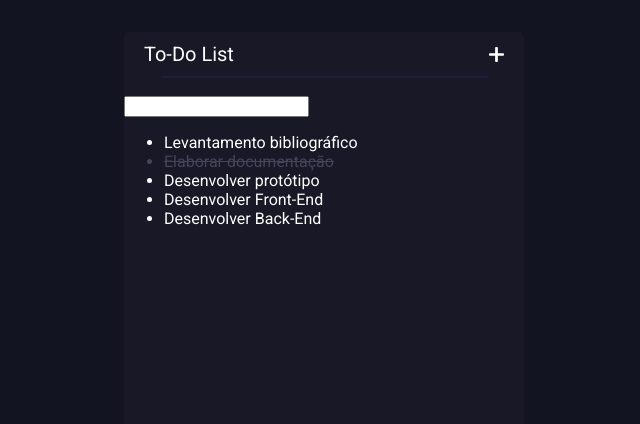
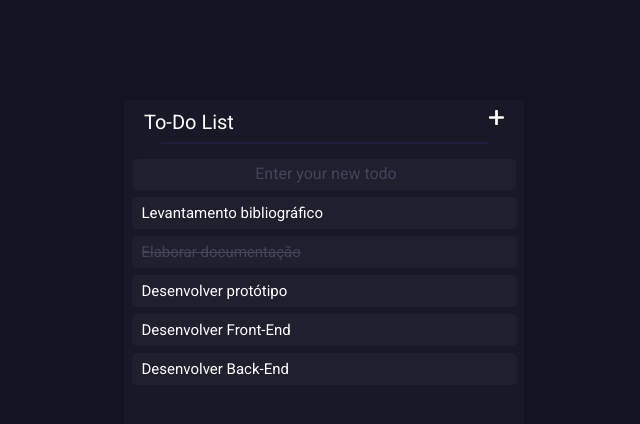
Before and after one commit to samuel4oliveira/todo-list, a plain HTML site: page app/index.html in a window 1280 px wide. Both pictures are taken after a click on the item "Elaborar documentação". Shown: the whole page, without its empty margins (316-956 px from the left). Drawn offline with Linux system fonts and the light colour scheme.

Commit message:
Add melhorias visuais

```diff
--- a/app/app.css
+++ b/app/app.css
@@ -1,4 +1,4 @@
-@import url('https://fonts.googleapis.com/css2?family=Roboto&display=swap');
+@import url('https://fonts.googleapis.com/css2?family=Roboto:wght@300;400&display=swap');
 
 body {
     background-color: #131421;
@@ -11,12 +11,13 @@ body {
     width: 400px;
     height: 600px;
     margin: 0 auto;
-    margin-top: 32px;
-    border-radius: 1%;
+    border-radius: 5px;
+    margin-top: 100px;
 }
 
 .header {
     padding: 10px 20px;
+    padding-bottom: 0;
 }
 
 .header h1{
@@ -28,16 +29,70 @@ body {
 .header img{
     height: 15px;
     float: right;
-    margin-top: 5px;
 }
 
 .header hr {
-    margin-top: 10px;
+    margin-bottom: 1px;
     width: 325px;
     border-style: solid;
     border-color: rgba(110, 68, 255, 0.1);
 }
 
+.todos {
+    margin-top: 15px;
+}
+
+.todos input{
+    border-color: #1F1F2E;
+    background-color: #1F1F2E;
+    width: 375px;
+    height: 25px;
+    border-radius: 5px;
+    border-style: solid;
+}
+
+.todos input::placeholder {
+    font-size: 16px;
+    padding-left: 4px;
+    color: #44445B;
+    font-family: 'Roboto', sans-serif;
+    text-align: center;
+}
+
+.todos input:focus{
+    outline: none;
+}
+
+.center-input {
+    text-align: center;
+}
+
+.todos ul {
+    list-style: none;
+    margin: 0;
+    padding: 0;
+}
+
+.todos li {
+    width: 375px;
+    background-color: #1F1F2E;
+    border-radius: 5px;
+    margin: 7px auto;
+    padding-left: 10px;
+    height: 25px;
+    font-size: 15px;
+    padding-top: 7px;
+}
+
 .todos .deleteButton {
     display: none;
 }
+
+.todo-done {
+    color: #44445B;
+    text-decoration: line-through;
+}
+
+/* .display-input {
+    display: none;
+} */
--- a/app/index.html
+++ b/app/index.html
@@ -15,7 +15,9 @@
         </div>
 
         <div class="todos">
-            <input type="text">
+            <div class="center-input">
+                <input class="display-input" type="text" maxlength="41" placeholder="Enter your new todo">
+            </div>
 
             <ul id="buttons">
                 <li><span class="deleteButton">X</span> Levantamento bibliográfico</li>
--- a/app/script.js
+++ b/app/script.js
@@ -1,6 +1,8 @@
+let inputCounter = 0;
 let todosUl = document.querySelector(".todos ul");
 let todos = document.querySelectorAll(".todos li");
 let todoInput = document.querySelector(".todos input");
+let addTodoButton = document.querySelector(".header img");
 let deleteButton = document.querySelectorAll(".todos .deleteButton");
 
 init();
@@ -8,6 +10,7 @@ init();
 function init() {
     mouseEvents();
     deleteEvents();
+    addTodoEvent();
     inputEvents();
 }
 
@@ -23,8 +26,7 @@ function mouseEvents() {
         });
 
         todos[i].addEventListener("click", function(){
-            this.style.color = "#44445B";
-            this.style.textDecoration = "line-through";
+            this.classList.toggle("todo-done");
         });
     }
 }
@@ -37,13 +39,20 @@ function deleteEvents() {
     }
 }
 
+function addTodoEvent() {
+    addTodoButton.addEventListener("click", function(){
+        todoInput.classList.toggle("display-input");
+    });
+}
+
 function inputEvents() {
     todoInput.addEventListener("keyup", function(event){
-        if(event.keyCode === 13) {
+        if(event.keyCode === 13 && inputCounter < 21) {
             //Receive Todo
             let text = todoInput.value;
             let li = "<li><span class='deleteButton'>X</span>"+ text + "</li>";
             todoInput.value = "";
+            inputCounter++;
 
             //Updating Todo List
             todosUl.insertAdjacentHTML('beforeend', li);
```
